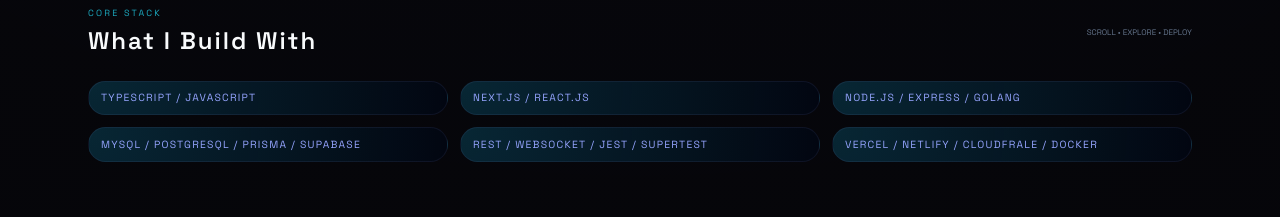
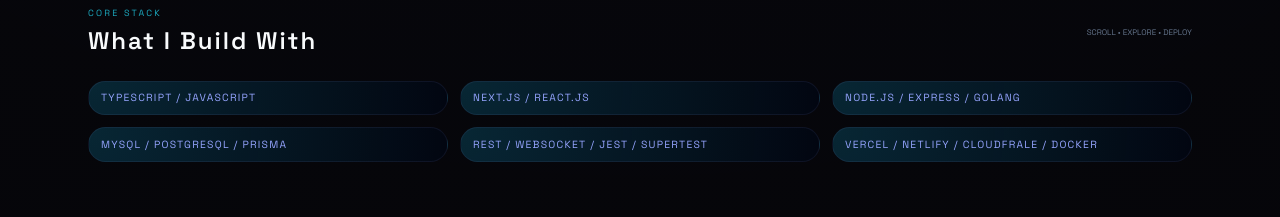
Before and after one commit to farhanopet15/Portfolio, a Next.js app: page / in a window 1280 px wide. Shown: the part 1120-1337 px from the top of the page. Built offline with nearby package versions, Linux system fonts and the light colour scheme.

Commit message:
change tech stack

```diff
--- a/app/page.tsx
+++ b/app/page.tsx
@@ -26,7 +26,7 @@
           <li className="neon-pill">TypeScript / JavaScript</li>
           <li className="neon-pill">Next.js / React.js</li>
           <li className="neon-pill">Node.js / Express / Golang</li>
-          <li className="neon-pill">MYSQL / PostgreSQL / Prisma / Supabase</li>
+          <li className="neon-pill">MYSQL / PostgreSQL / Prisma</li>
           <li className="neon-pill">REST / WebSocket / Jest / Supertest</li>
           <li className="neon-pill">Vercel / Netlify / Cloudfrale / Docker</li>
         </ul>
```
